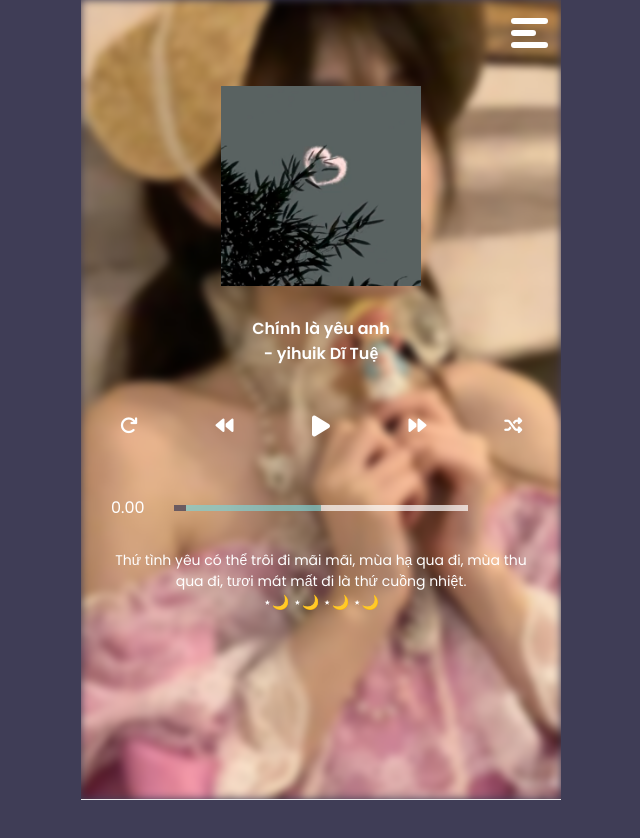
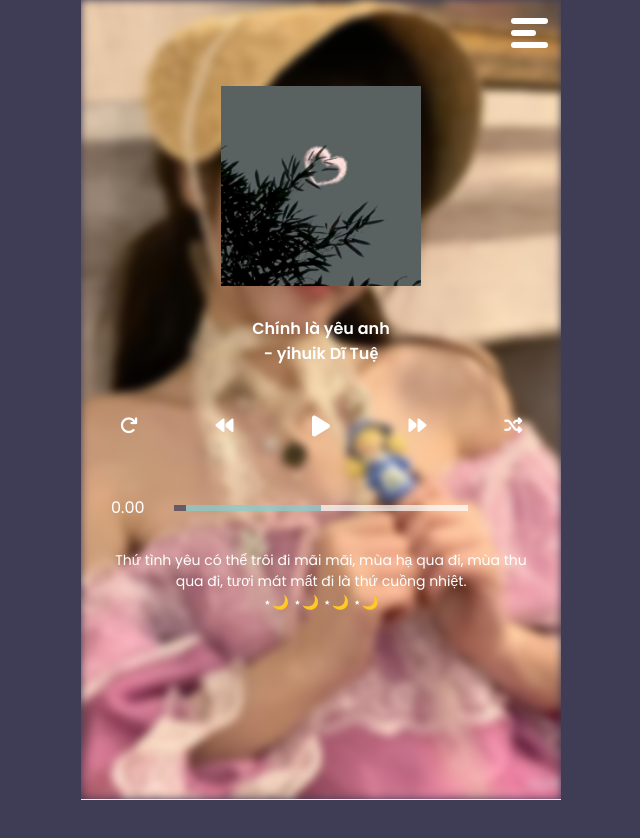
Before and after one commit to TienTran2001/music-app, a plain HTML site: page index.html in a window 1280 px wide. Shown: the top 838 px of the page, without its empty margins (319-959 px from the left). Drawn offline with Linux system fonts and the light colour scheme.

Commit message:
change background

```diff
--- a/asset/css/style.css
+++ b/asset/css/style.css
@@ -107,7 +107,7 @@ html {
   position: absolute;
   width: 100%;
   height: 100%;
-  background: url("../img/bg4.jpg") no-repeat center;
+  background: url("../img/bg5.jpg") no-repeat center;
   background-size: cover;
   filter: blur(4px);
 }
```
